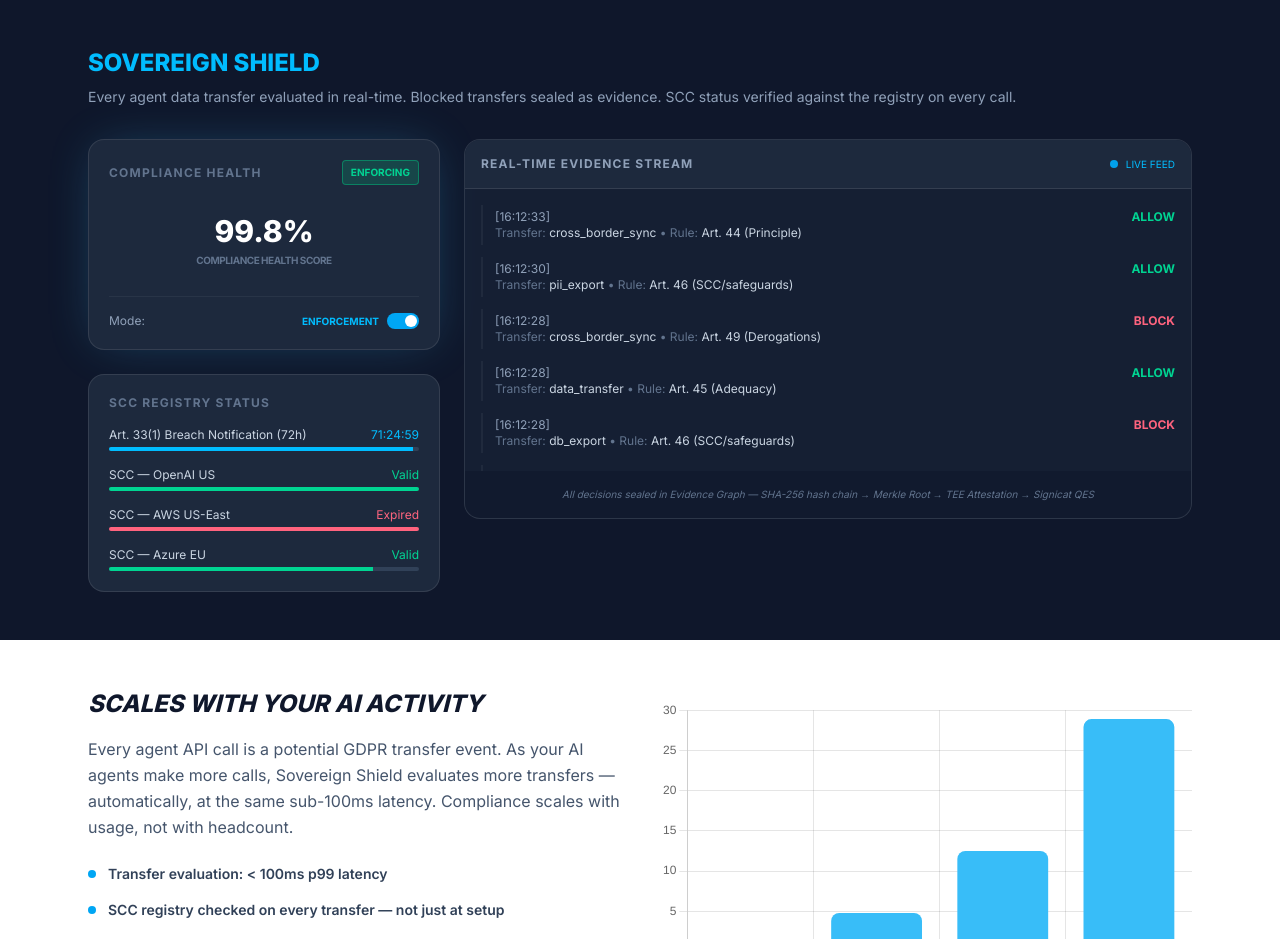
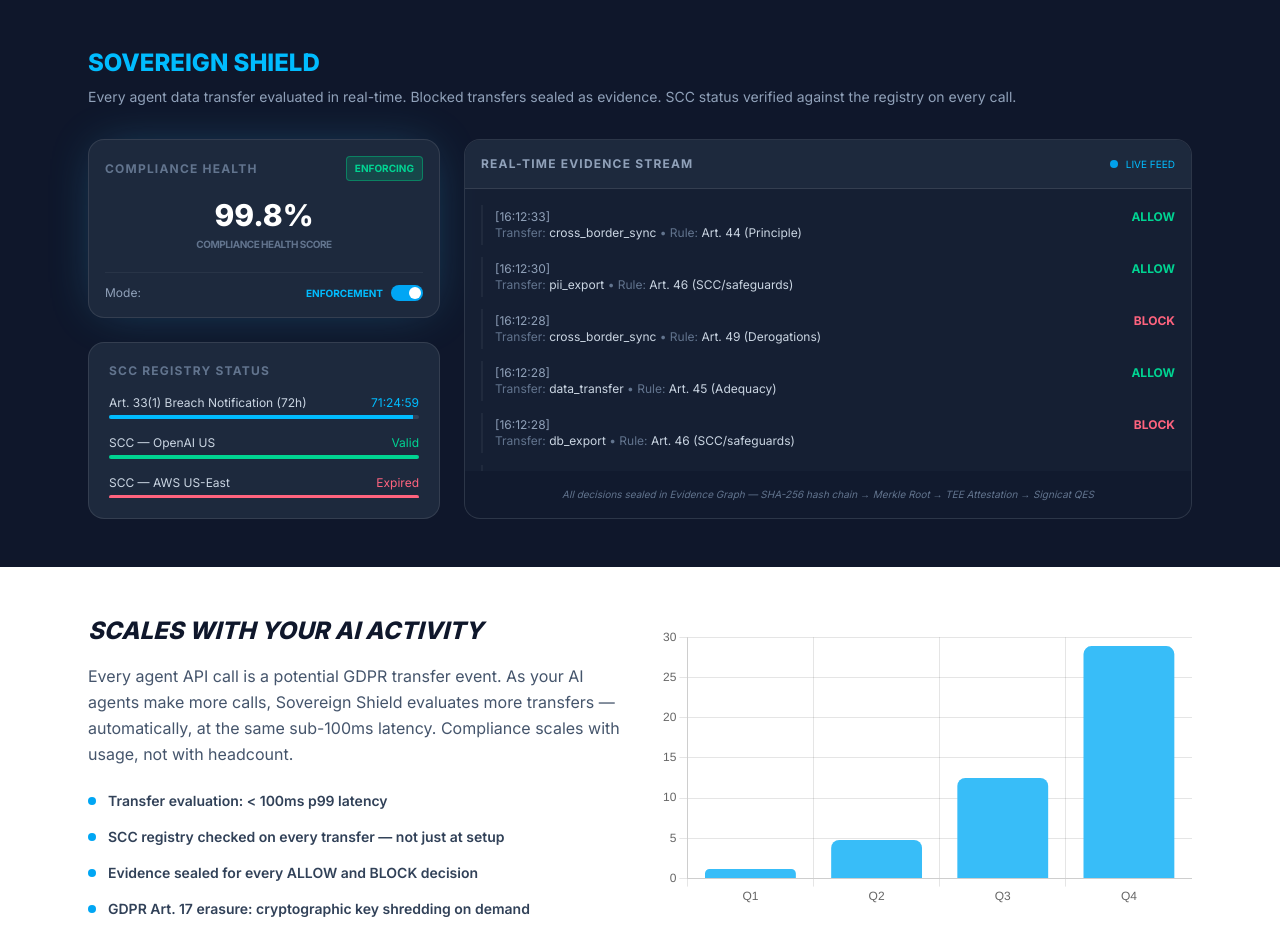
Before and after one commit to Brano80/Sovereign-Shield, a Next.js app in the folder veridion-landing/: page / in a window 1280 px wide. Shown: the part 1980-2919 px from the top of the page. Built offline with nearby package versions, Linux system fonts and the light colour scheme.

Commit message:
Sovereign Shield: left column height matches Evidence Stream (380px), Compliance Health shorter, SCC Registry fills rest
Co-authored-by: Cursor <cursoragent@cursor.com>

```diff
--- a/veridion-landing/src/app/page.tsx
+++ b/veridion-landing/src/app/page.tsx
@@ -355,20 +355,20 @@ export default function Home() {
               <p className="text-slate-400 text-sm">Every agent data transfer evaluated in real-time. Blocked transfers sealed as evidence. SCC status verified against the registry on every call.</p>
             </div>
 
-            <div className="grid grid-cols-1 lg:grid-cols-12 gap-6 items-start">
-              <div className="lg:col-span-4 space-y-6">
-                <div className="bg-slate-800 border border-white/10 p-5 rounded-2xl cockpit-glow">
-                  <div className="flex items-center justify-between mb-4">
+            <div className="grid grid-cols-1 lg:grid-cols-12 gap-6 items-stretch">
+              <div className="lg:col-span-4 flex flex-col gap-6 h-[380px]">
+                <div className="bg-slate-800 border border-white/10 p-4 rounded-2xl cockpit-glow flex-shrink-0">
+                  <div className="flex items-center justify-between mb-2">
                     <span className="text-xs font-bold text-slate-500 uppercase tracking-widest">Compliance Health</span>
                     <span className={`px-2 py-1 ${enforcementMode ? "bg-emerald-500/20 text-emerald-400 border-emerald-500/50" : "bg-amber-500/20 text-amber-400 border-amber-500/50"} text-[10px] font-bold rounded border`}>
                       {enforcementMode ? "ENFORCING" : "MONITORING"}
                     </span>
                   </div>
-                  <div className="text-center py-3">
+                  <div className="text-center py-2">
                     <div className="text-3xl font-black text-white mb-1">99.8%</div>
                     <div className="text-[10px] text-slate-500 uppercase font-bold tracking-tighter">Compliance Health Score</div>
                   </div>
-                  <div className="mt-4 pt-4 border-t border-white/5 flex justify-between items-center">
+                  <div className="mt-3 pt-3 border-t border-white/5 flex justify-between items-center">
                     <span className="text-xs text-slate-400">Mode:</span>
                     <div className="flex items-center gap-2">
                       <span className={`text-[10px] font-bold ${enforcementMode ? "text-sky-400" : "text-amber-500"}`}>
@@ -381,9 +381,9 @@ export default function Home() {
                   </div>
                 </div>
 
-                <div className="bg-slate-800 border border-white/10 p-5 rounded-2xl">
-                  <h4 className="text-xs font-bold text-slate-500 uppercase tracking-widest mb-4">SCC Registry Status</h4>
-                  <div className="space-y-4">
+                <div className="bg-slate-800 border border-white/10 p-5 rounded-2xl flex-1 min-h-0 flex flex-col overflow-hidden">
+                  <h4 className="text-xs font-bold text-slate-500 uppercase tracking-widest mb-4 flex-shrink-0">SCC Registry Status</h4>
+                  <div className="space-y-4 flex-1 min-h-0 overflow-y-auto">
                     <div>
                       <div className="flex justify-between items-center mb-1">
                         <div className="text-xs font-medium text-slate-300">Art. 33(1) Breach Notification (72h)</div>
```
